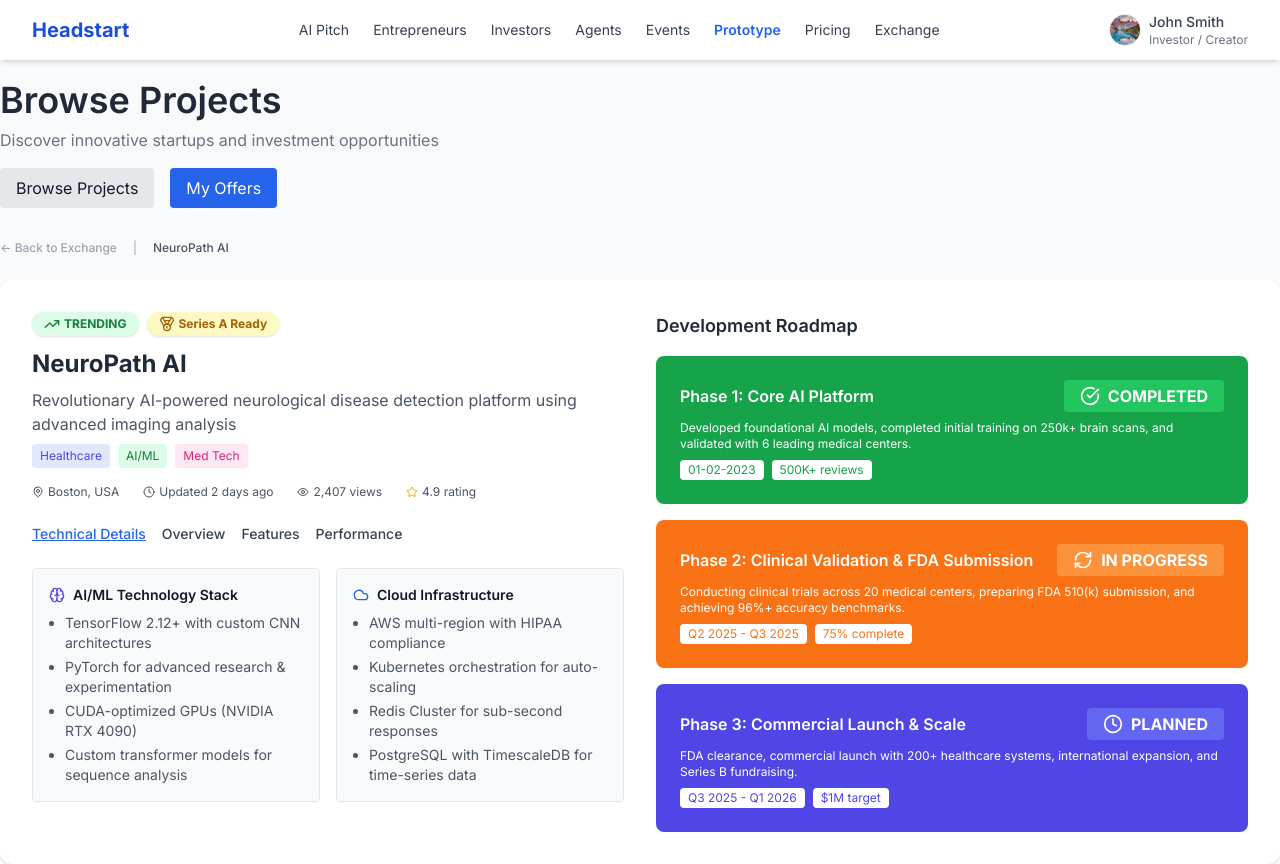
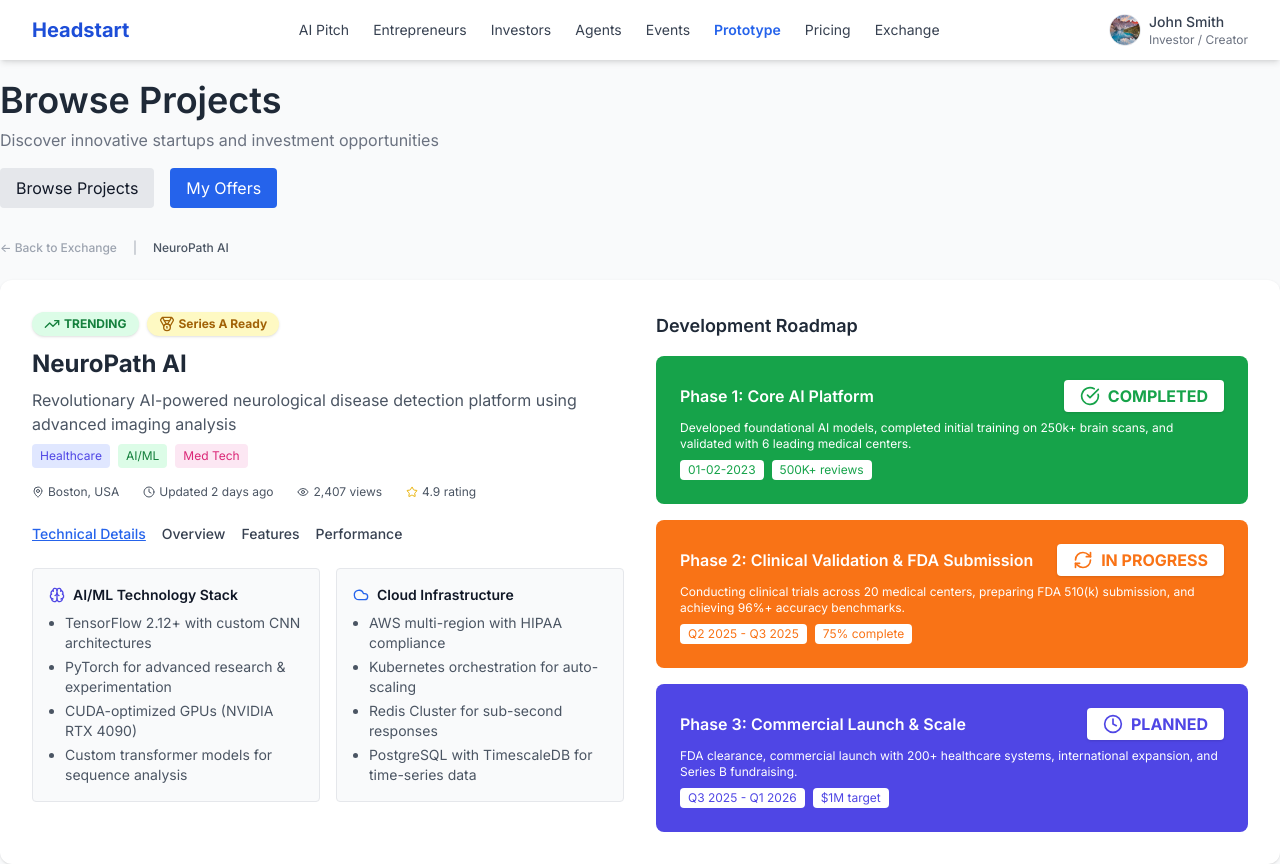
Before and after one commit to Shubham53Mishra/Acquirer, a React (Vite) app: page /#/productdetails in a window 1280 px wide. Built offline with nearby package versions, Linux system fonts and the light colour scheme.

Commit message:
productdetails

```diff
--- a/src/pages/ProductDetails.jsx
+++ b/src/pages/ProductDetails.jsx
@@ -89,7 +89,7 @@ const ProductDetails = () => {
                 <div className="bg-green-600 rounded-lg p-6 text-white">
                   <div className="flex items-center justify-between mb-2">
                     <h5 className="font-semibold">Phase 1: Core AI Platform</h5>
-                    <span className="bg-green-500 px-4 py-1 rounded flex items-center gap-2 text-base font-bold"><CheckCircle className="w-5 h-5" /> COMPLETED</span>
+                    <span className="bg-white text-green-600 px-4 py-1 rounded flex items-center gap-2 text-base font-bold shadow"><CheckCircle className="w-5 h-5" /> COMPLETED</span>
                   </div>
                   <p className="text-xs mb-2">Developed foundational AI models, completed initial training on 250k+ brain scans, and validated with 6 leading medical centers.</p>
                   <div className="flex gap-2 text-xs">
@@ -101,7 +101,7 @@ const ProductDetails = () => {
                 <div className="bg-orange-500 rounded-lg p-6 text-white">
                   <div className="flex items-center justify-between mb-2">
                     <h5 className="font-semibold">Phase 2: Clinical Validation & FDA Submission</h5>
-                    <span className="bg-orange-400 px-4 py-1 rounded flex items-center gap-2 text-base font-bold"><RefreshCw className="w-5 h-5" /> IN PROGRESS</span>
+                    <span className="bg-white text-orange-500 px-4 py-1 rounded flex items-center gap-2 text-base font-bold shadow"><RefreshCw className="w-5 h-5" /> IN PROGRESS</span>
                   </div>
                   <p className="text-xs mb-2">Conducting clinical trials across 20 medical centers, preparing FDA 510(k) submission, and achieving 96%+ accuracy benchmarks.</p>
                   <div className="flex gap-2 text-xs">
@@ -113,7 +113,7 @@ const ProductDetails = () => {
                 <div className="bg-indigo-600 rounded-lg p-6 text-white">
                   <div className="flex items-center justify-between mb-2">
                     <h5 className="font-semibold">Phase 3: Commercial Launch & Scale</h5>
-                    <span className="bg-indigo-500 px-4 py-1 rounded flex items-center gap-2 text-base font-bold"><Clock className="w-5 h-5" /> PLANNED</span>
+                    <span className="bg-white text-indigo-600 px-4 py-1 rounded flex items-center gap-2 text-base font-bold shadow"><Clock className="w-5 h-5" /> PLANNED</span>
                   </div>
                   <p className="text-xs mb-2">FDA clearance, commercial launch with 200+ healthcare systems, international expansion, and Series B fundraising.</p>
                   <div className="flex gap-2 text-xs">
```
